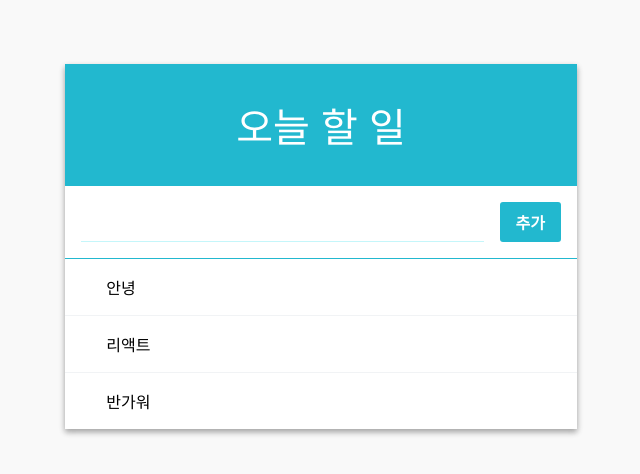
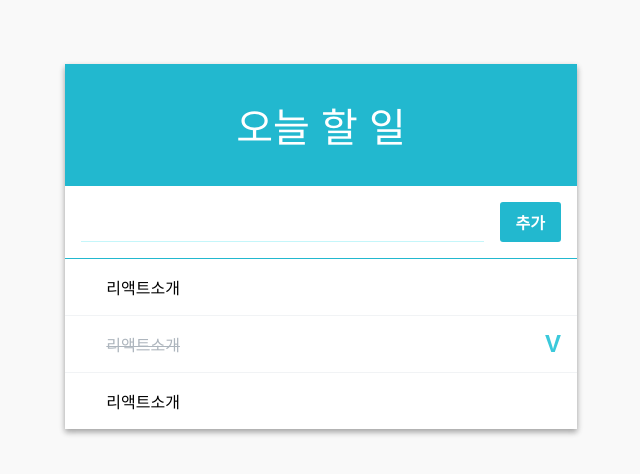
Before and after one commit to The-Mightiest-KimPark/Cloud_web_front, a React (Create React App) app: page / in a window 1280 px wide. Shown: the top 474 px of the page, without its empty margins (319-959 px from the left). Built offline with nearby package versions, Linux system fonts and the light colour scheme.

Commit message:
react예제 완료

```diff
--- a/src/App.js
+++ b/src/App.js
@@ -4,10 +4,90 @@
 import TodoListTemplate from './components/TodoListTemplate';
 
 class App extends Component {
+
+  id = 3 //이미 0,1,2가 존재하므로 3으로 설정
+
+  state = {
+    input: '',
+    todos: [
+      {id: 0, text: '리액트소개', checked: false},
+      {id: 1, text: '리액트소개', checked: true},
+      {id: 2, text: '리액트소개', checked: false},
+    ]
+  }
+
+  handleChange = (e) => {
+    this.setState({
+      input: e.target.value //imput의 다음 바뀔 값
+    });
+  }
+
+  handleCreate = () => {
+    const {input, todos} = this.state;
+    this.setState({
+      input: '', //인풋 비우고
+      // concat을 사용하여 배열에 추가
+      todos: todos.concat({
+        id: this.id++,
+        text: input,
+        checked: false
+      })
+    });
+  }
+
+  handleKeyPress = (e) => {
+    // 눌려진 키가 Enter면 handleCreate 호출
+    if(e.key == 'Enter'){
+      this.handleCreate();
+    }
+  }
+
+  handleToggle = (id) => {
+    const {todos} = this.state;
+
+    // 파라미터로 받은 id를 가지고 몇번째 아이템인지 찾습니다.
+    const index = todos.findIndex(todo => todo.id === id);
+    const selected = todos[index]; //선택한 객체
+    const nextTodos = [...todos]; // 배열을 복사
+
+    //가존의 값들을 복사하고, checked값을 덮어쓰기
+    nextTodos[index] = {
+      ...selected,
+      checked: !selected.checked
+    };
+
+    this.setState({
+      todos: nextTodos
+    });
+  }
+
+  handleRemove = (id) => {
+    const {todos} = this.state;
+    this.setState({
+      todos: todos.filter(todo => todo.id !== id)
+    });
+  }
+
   render() {
+    const{input, todos} = this.state;
+    const{
+      handleChange,
+      handleCreate,
+      handleKeyPress,
+      handleToggle,
+      handleRemove
+    } = this;
+
     return (
-      <TodoListTemplate form={<Form/>}>
-        <TodoItemList/>
+      <TodoListTemplate form={(
+        <Form
+        value={input}
+        onKeyPress={handleKeyPress}
+        onChange={handleChange}
+        onCreate={handleCreate}
+        />
+      )}>
+        <TodoItemList todos={todos} onToggle={handleToggle} onRemove={handleRemove}/>
       </TodoListTemplate>
     );
   }
--- a/src/components/TodoItem.js
+++ b/src/components/TodoItem.js
@@ -2,8 +2,14 @@
 import './TodoItem.css';
 
 class TodoItem extends Component {
+
+    shouldComponentUpdate(nextProps, nextState){
+        return this.props.checked != nextProps.checked;
+    }
+
     render() {
         const { text, checked, id, onToggle, onRemove } = this.props;
+        console.log(id);
 
         return (
             <div className="todo-item" onClick={() => onToggle(id)}>
--- a/src/components/TodoItemList.js
+++ b/src/components/TodoItemList.js
@@ -3,14 +3,31 @@
 
 
 class TodoItemList extends Component {
+
+    //실제 업데이트 될때만 리렌더링 될 수 있도록 최적화
+    shouldComponentUpdate(nextProps, nextState){
+        return this.props.todos != nextProps.todos;
+    }
+
     render() {
         const {todos, onToggle, onRemove} = this.props;
 
+        const todoList = todos.map(
+            ({id, text, checked}) => (
+                <TodoItem
+                id={id}
+                text={text}
+                checked={checked}
+                onToggle={onToggle}
+                onRemove={onRemove}
+                key={id}
+                />
+            )
+        );
+
         return (
             <div>
-                <TodoItem text="안녕"/>
-                <TodoItem text="리액트"/>
-                <TodoItem text="반가워"/>
+                {todoList}
             </div>
         );
     }
```
Also changed, not shown: 1 other file (tests, documents, lock files or other folders).
